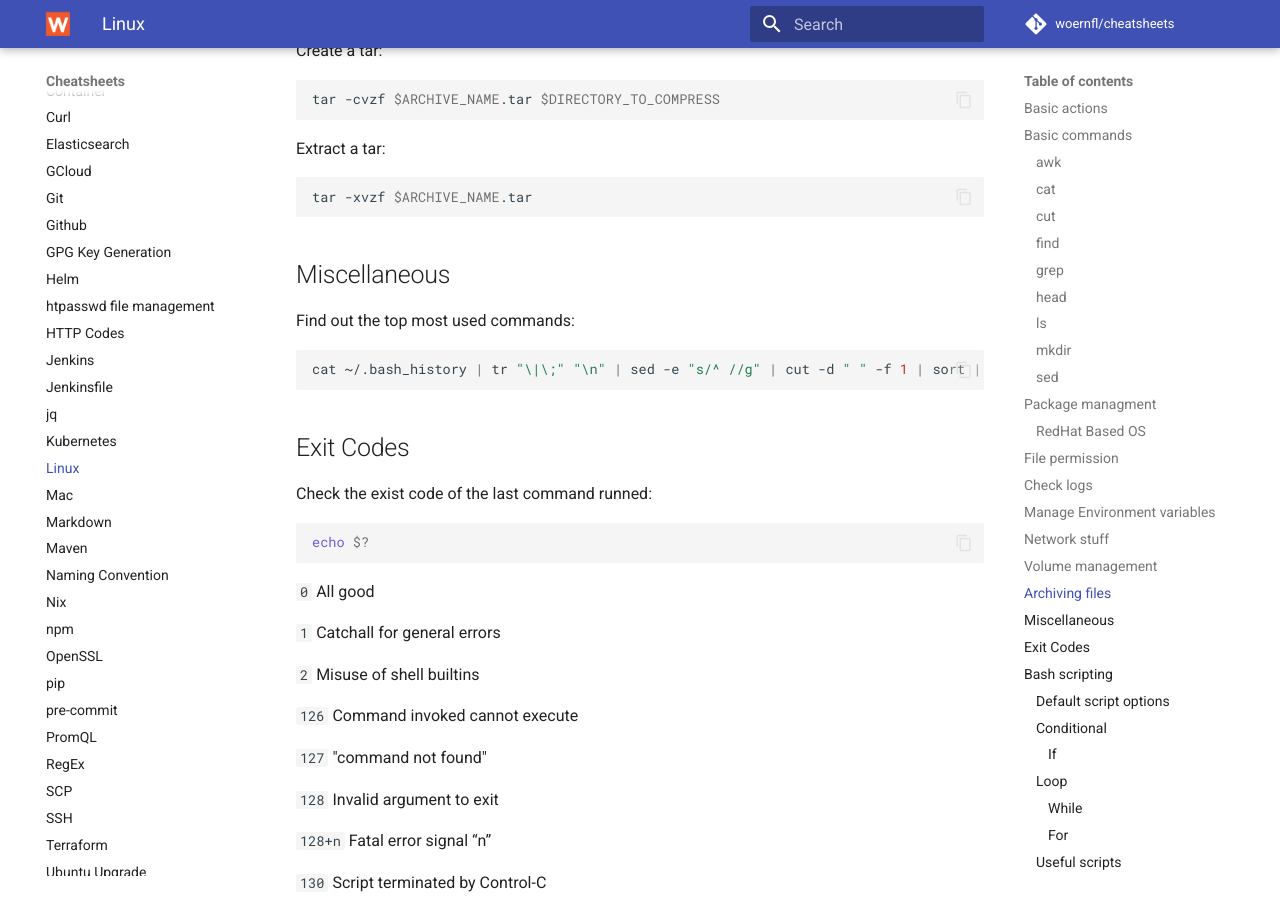
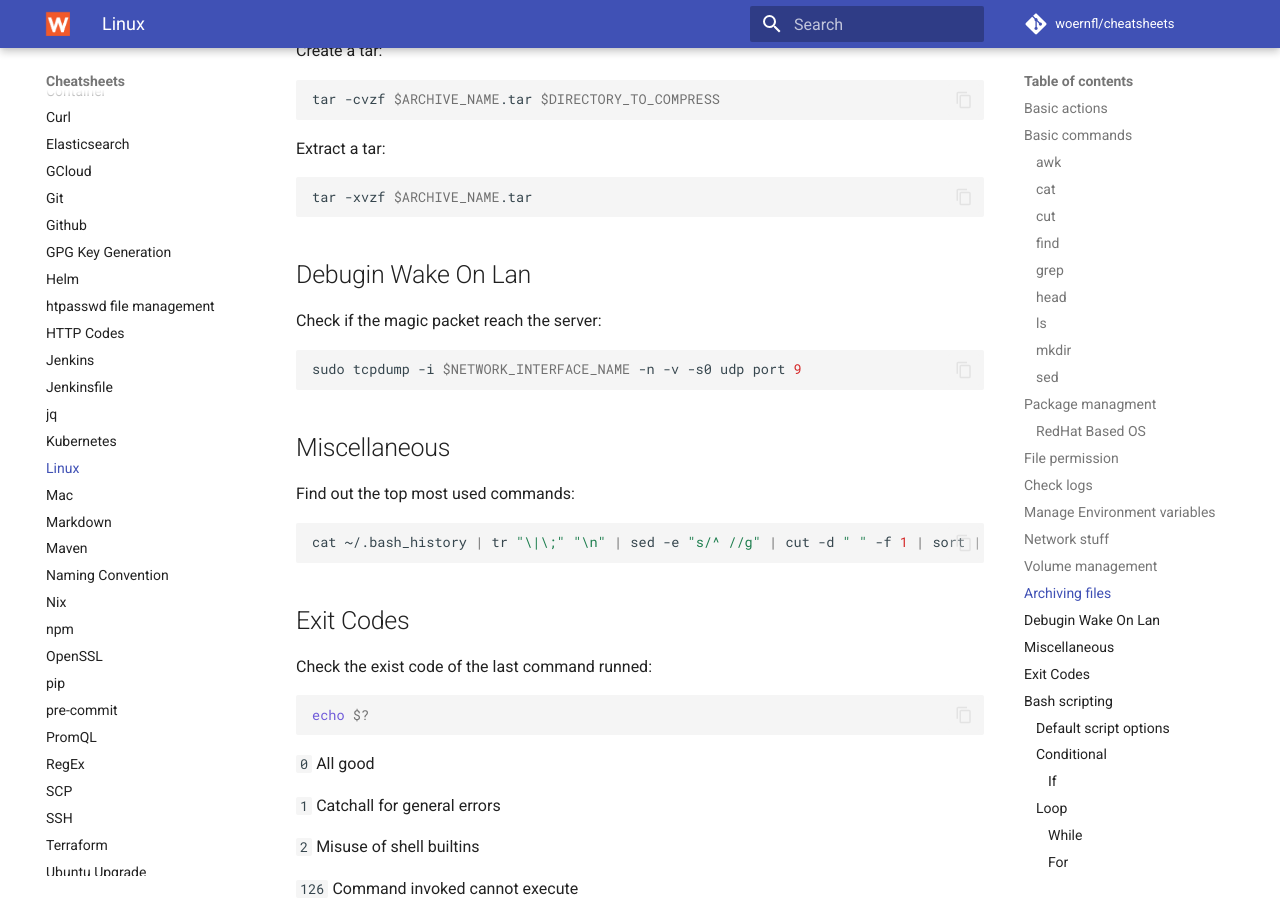
Before and after one commit to woernfl/cheatsheets, an MkDocs documentation site: the page built from docs/linux.md, in a window 1280 px wide and 900 px high, scrolled down 8907 px. Built offline with MkDocs 1.6.1 and Material for MkDocs 9.7.7, drawn with Linux system fonts in a browser that asks for light colours; comment, search, counter and statistics services are not loaded.

Commit message:
Add debugging instructions for Wake On Lan (#260)
Added section on debugging Wake On Lan with tcpdump.

````diff
--- a/docs/linux.md
+++ b/docs/linux.md
@@ -490,6 +490,14 @@ Extract a tar:
 tar -xvzf $ARCHIVE_NAME.tar
 ```
 
+## Debugin Wake On Lan
+
+Check if the magic packet reach the server:
+
+```bash
+sudo tcpdump -i $NETWORK_INTERFACE_NAME -n -v -s0 udp port 9
+```
+
 ## Miscellaneous
 
 Find out the top most used commands:
````
